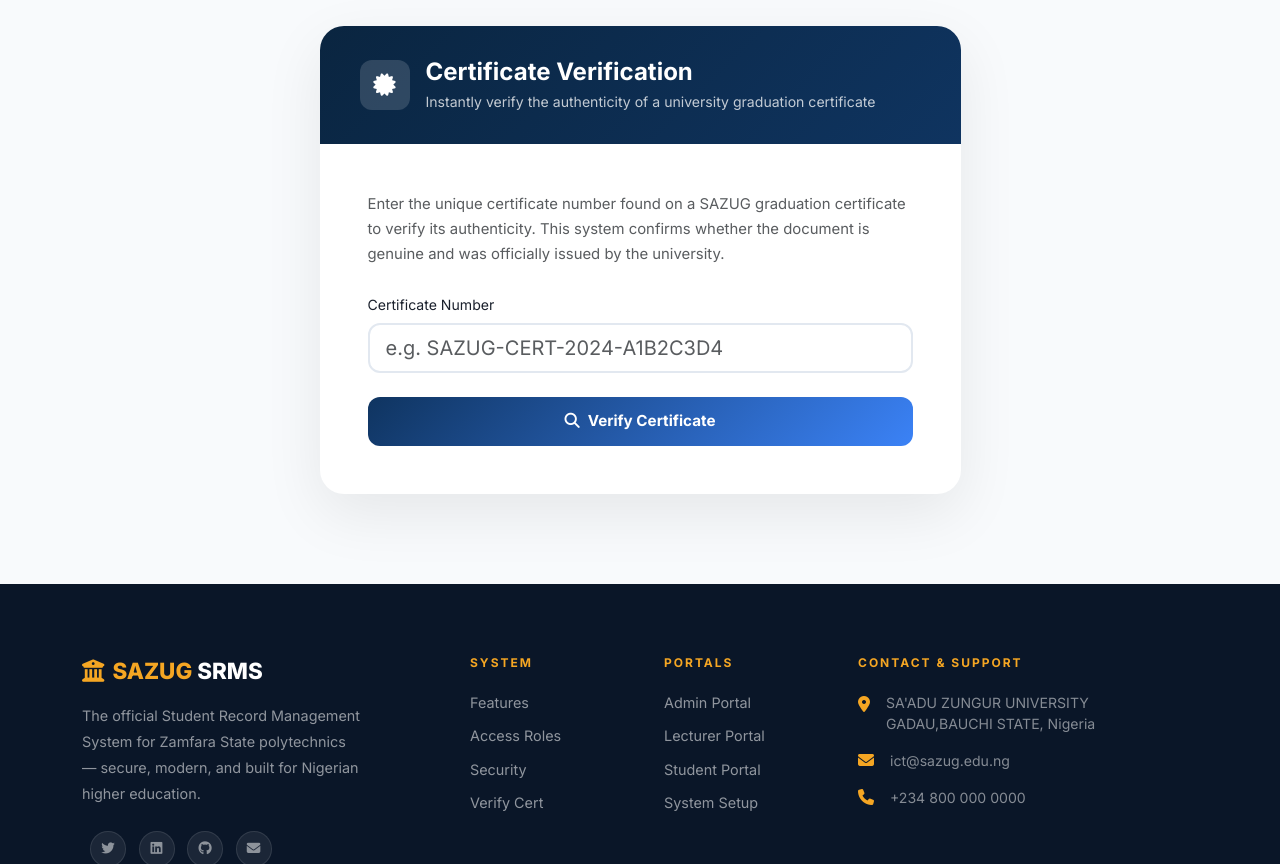
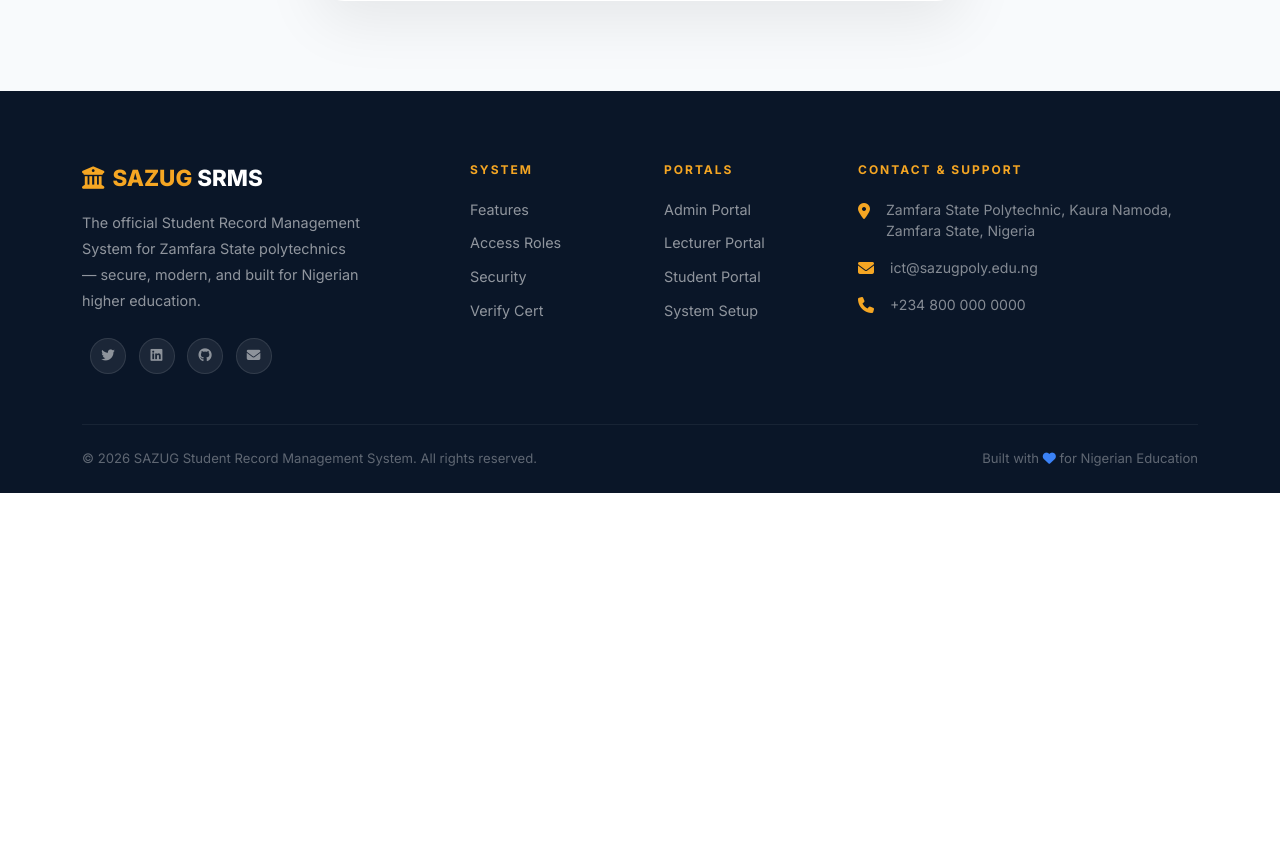
Before and after one commit to Al-Ahotanee/SAZUG-STUDENT-RECORD-MANAGEMENT-SYSTEM, a PHP site: page / in a window 1280 px wide. Shown: the part 5636-6500 px from the top of the page. After the commit the page ends 6129 px from the top, so only its background shows below. Run offline with PHP 8.4, Linux system fonts and the light colour scheme.

Commit message:
Add files via upload

```diff
--- a/index.php
+++ b/index.php
@@ -434,7 +434,7 @@ if (isset($_GET['verify']) && !empty($_GET['verify'])) {
                     Academic Year 2026/2027 — Now Active
                 </div>
                 <h1 class="hero-title">
-                    The <span>SA'ADU ZUNGUR UNIVERSITY GADAU,BAUCHI STATE</span> Student Records Management System Using PHP and My-SQL
+                    The <span>Smarter Way</span> to Manage Student Records
                 </h1>
                 <p class="hero-sub">
                     The university's enterprise-grade Student Record Management System — unified admissions,
@@ -849,11 +849,11 @@ if (isset($_GET['verify']) && !empty($_GET['verify'])) {
                 <div class="d-flex flex-column gap-3">
                     <div class="d-flex align-items-start gap-3">
                         <i class="fas fa-map-marker-alt mt-1" style="color:var(--gold);flex-shrink:0"></i>
-                        <span style="font-size:.88rem;color:rgba(255,255,255,.5)">SA'ADU ZUNGUR UNIVERSITY GADAU,BAUCHI STATE, Nigeria</span>
+                        <span style="font-size:.88rem;color:rgba(255,255,255,.5)">Zamfara State Polytechnic, Kaura Namoda, Zamfara State, Nigeria</span>
                     </div>
                     <div class="d-flex align-items-center gap-3">
                         <i class="fas fa-envelope" style="color:var(--gold)"></i>
-                        <span style="font-size:.88rem;color:rgba(255,255,255,.5)">ict@sazug.edu.ng</span>
+                        <span style="font-size:.88rem;color:rgba(255,255,255,.5)">ict@sazugpoly.edu.ng</span>
                     </div>
                     <div class="d-flex align-items-center gap-3">
                         <i class="fas fa-phone" style="color:var(--gold)"></i>
```
